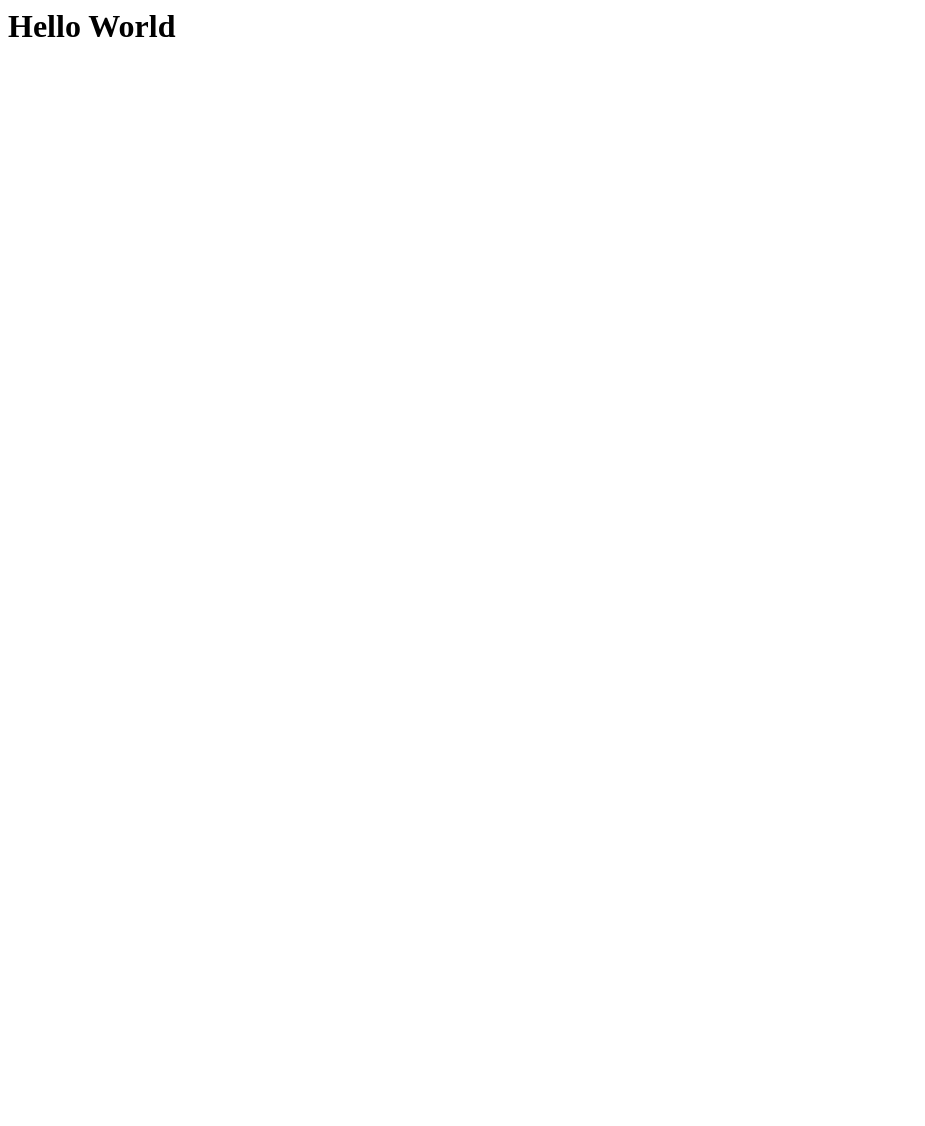
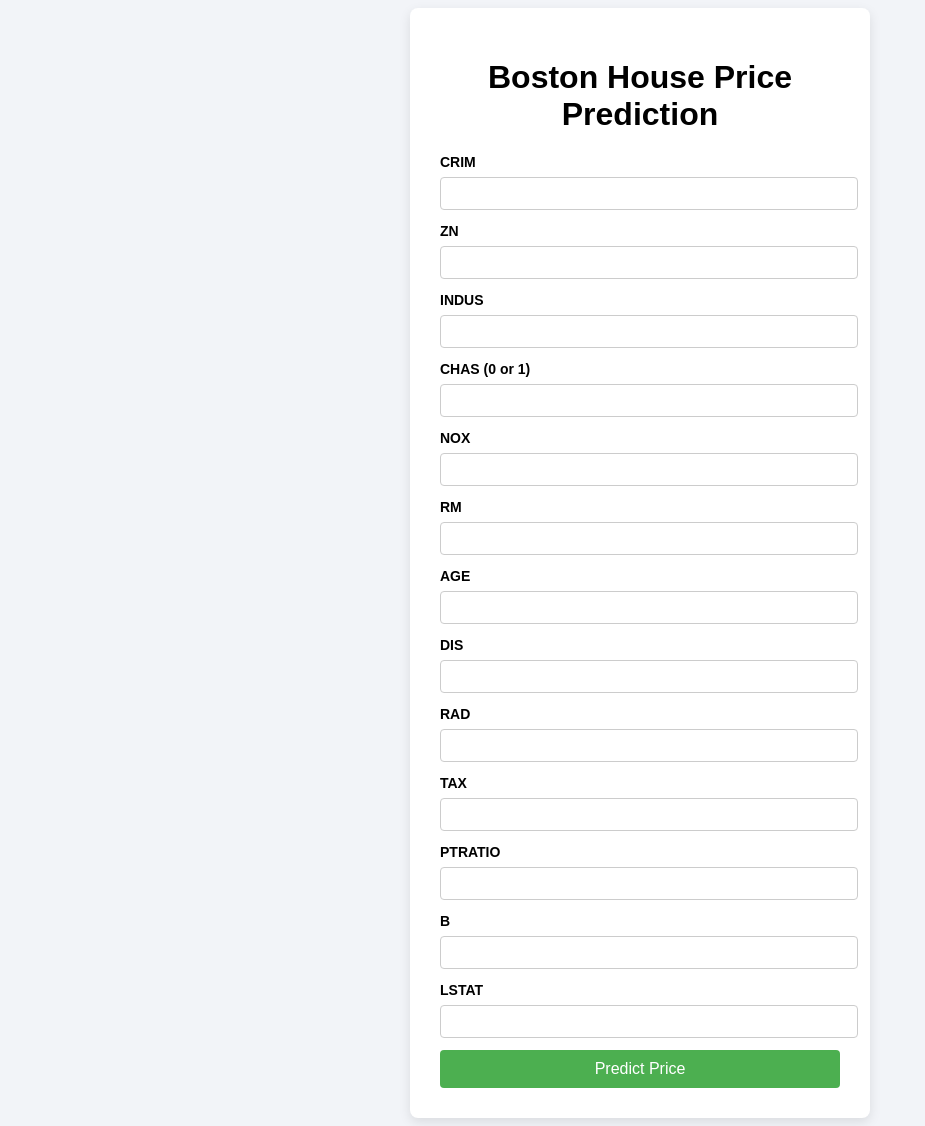
Before and after one commit to rohitrkt02/Boston-House-Pricing, a Flask app: page / in a window 1280 px wide. Before the commit the part shown is almost empty. Shown: the whole page, without its empty margins (0-925 px from the left). Before the commit the page ends 37 px from the top, so only its background shows below. Run offline with Flask 3, Linux system fonts and the light colour scheme; parts of the project's set-up code (start-up, migrations or seed data) failed here and were passed over.

Commit message:
web app is ready

```diff
--- a/app.py
+++ b/app.py
@@ -23,5 +23,15 @@ def predict_api():
     print(output[0])
     return jsonify(output[0])
 
+@app.route('/predict', methods=['POST'])
+def predict():
+    data = [float(x) for x in request.form.values()]
+    final_input = scalar.transform(np.array(data).reshape(1, -1))
+    print(final_input)
+    output = regmodel.predict(final_input)[0]
+    return render_template("home.html",prediction_text="The House Price prediction is {}".format(output))
+
+
+
 if __name__=="__main__":
     app.run(debug=True)
--- a/templates/home.html
+++ b/templates/home.html
@@ -1,3 +1,123 @@
-<h1>
-    Hello World
-</h1>
+<!DOCTYPE html>
+<html>
+<head>
+    <title>Boston House Price Prediction</title>
+    <style>
+        body {
+            font-family: Arial, sans-serif;
+            background-color: #f2f4f8;
+            display: flex;
+            justify-content: center;
+            align-items: center;
+            min-height: 100vh;
+        }
+
+        .container {
+            background: white;
+            padding: 30px;
+            border-radius: 8px;
+            box-shadow: 0 4px 12px rgba(0,0,0,0.1);
+            width: 400px;
+        }
+
+        h1 {
+            text-align: center;
+            margin-bottom: 20px;
+        }
+
+        label {
+            font-weight: bold;
+            font-size: 14px;
+        }
+
+        input {
+            width: 100%;
+            padding: 8px;
+            margin: 6px 0 12px 0;
+            border-radius: 4px;
+            border: 1px solid #ccc;
+        }
+
+        button {
+            width: 100%;
+            padding: 10px;
+            background-color: #4CAF50;
+            color: white;
+            border: none;
+            border-radius: 4px;
+            font-size: 16px;
+            cursor: pointer;
+        }
+
+        button:hover {
+            background-color: #45a049;
+        }
+
+        .prediction {
+            margin-top: 15px;
+            text-align: center;
+            font-size: 18px;
+            font-weight: bold;
+            color: #2c3e50;
+        }
+    </style>
+</head>
+
+<body>
+
+<div class="container">
+    <h1>Boston House Price Prediction</h1>
+
+    <form action="{{ url_for('predict') }}" method="post">
+
+        <label>CRIM</label>
+        <input type="number" step="any" name="CRIM" required>
+
+        <label>ZN</label>
+        <input type="number" step="any" name="ZN" required>
+
+        <label>INDUS</label>
+        <input type="number" step="any" name="INDUS" required>
+
+        <label>CHAS (0 or 1)</label>
+        <input type="number" step="1" name="CHAS" required>
+
+        <label>NOX</label>
+        <input type="number" step="any" name="NOX" required>
+
+        <label>RM</label>
+        <input type="number" step="any" name="RM" required>
+
+        <label>AGE</label>
+        <input type="number" step="any" name="AGE" required>
+
+        <label>DIS</label>
+        <input type="number" step="any" name="DIS" required>
+
+        <label>RAD</label>
+        <input type="number" step="any" name="RAD" required>
+
+        <label>TAX</label>
+        <input type="number" step="any" name="TAX" required>
+
+        <label>PTRATIO</label>
+        <input type="number" step="any" name="PTRATIO" required>
+
+        <label>B</label>
+        <input type="number" step="any" name="B" required>
+
+        <label>LSTAT</label>
+        <input type="number" step="any" name="LSTAT" required>
+
+        <button type="submit">Predict Price</button>
+    </form>
+
+    {% if prediction_text %}
+        <div class="prediction">
+            {{ prediction_text }}
+        </div>
+    {% endif %}
+</div>
+
+</body>
+</html>
```
